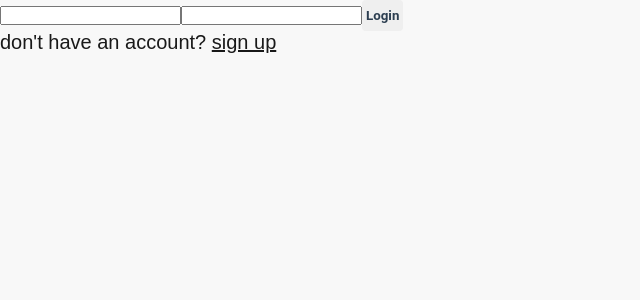
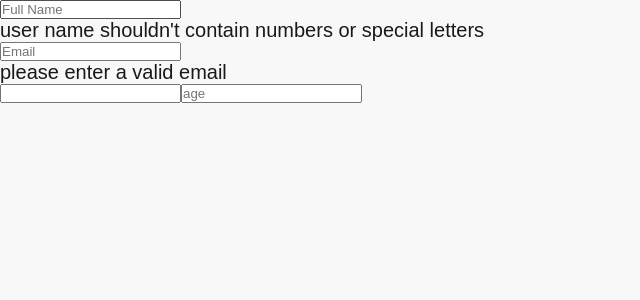
Before and after one commit to mahdtomar/dr.hany-smile-verse, a React (Create React App) app: page /dr.hany-smile-verse/login in a window 1280 px wide. Shown: the top 300 px of the page, without its empty margins (0-640 px from the left). Built offline with nearby package versions, Linux system fonts and the light colour scheme.

Commit message:
intial signup form

```diff
--- a/src/App.js
+++ b/src/App.js
@@ -9,8 +9,8 @@ import NewPatient from "./components/appointment/NewPatient";
 import UserProfile from "./pages/UserProfile";
 import AboutUs from "./pages/AboutUs";
 import ConfortAndTechnology from "./pages/ConfortAndTechnology";
-import AuthContext from "./context/AuthContext";
-import Login from "./components/login/Login";
+// import Login from "./components/login/Login";
+import LoginPage from "./pages/LoginPage";
 
 function App() {
   return (
@@ -40,7 +40,7 @@ function App() {
           path="/Profile/:id/insurance"
         />
         <Route element={<AboutUs />} path="/about-us" />
-        <Route element={<Login />} path="/login" />
+        <Route element={<LoginPage />} path="/login" />
       </Routes>
     </div>
   );
--- a/src/components/login/SignupForm.jsx
+++ b/src/components/login/SignupForm.jsx
@@ -1,9 +1,69 @@
-import React from "react";
+import React, { useRef, useState } from "react";
 
 const SignupForm = () => {
+  const [userName, setUserName] = useState("");
+  const [email, setEmail] = useState("");
+  const [phoneNumber, setPhoneNumber] = useState("");
+  const [age, setAge] = useState("");
+  const userNameRef = useRef(null);
+  const emailRef = useRef(null);
+  const phoneNumberRef = useRef(null);
+  const ageRef = useRef(null);
   return (
     <form>
-
+      <label htmlFor="userName">
+        <input
+          type="text"
+          id="userName"
+          autoComplete="no"
+          ref={userNameRef}
+          value={userName}
+          onChange={(e) => {
+            setUserName(e.target.value);
+          }}
+          placeholder="Full Name"
+          // onBlur={}
+        />
+        <p>user name shouldn't contain numbers or special letters</p>
+      </label>
+      <label htmlFor="email">
+        <input
+          type="email"
+          id="email"
+          ref={emailRef}
+          value={email}
+          onChange={(e) => {
+            setEmail(e.target.value);
+          }}
+          placeholder="Email"
+          // onBlur={}
+        />
+        <p>please enter a valid email</p>
+      </label>
+      <label htmlFor="phoneNumber">
+        <input
+          type="text"
+          id="phoneNumber"
+          ref={phoneNumberRef}
+          value={phoneNumber}
+          onChange={(e) => {
+            setPhoneNumber(e.target.value);
+          }}
+        />
+      </label>
+      <label htmlFor="age">
+        <input
+          type="number"
+          id="age"
+          autoComplete="off"
+          ref={ageRef}
+          value={age}
+          onChange={(e) => {
+            setAge(e.target.value);
+          }}
+          placeholder="age"
+        />
+      </label>
     </form>
   );
 };
--- a/src/pages/LoginPage.jsx
+++ b/src/pages/LoginPage.jsx
@@ -1,9 +1,11 @@
 import React from "react";
 import Login from "../components/login/Login";
+import SignupForm from "../components/login/SignupForm";
 const LoginPage = () => {
   return (
     <div>
-      <Login></Login>
+      {/* <Login></Login> */}
+      <SignupForm/>
     </div>
   );
 };
```
